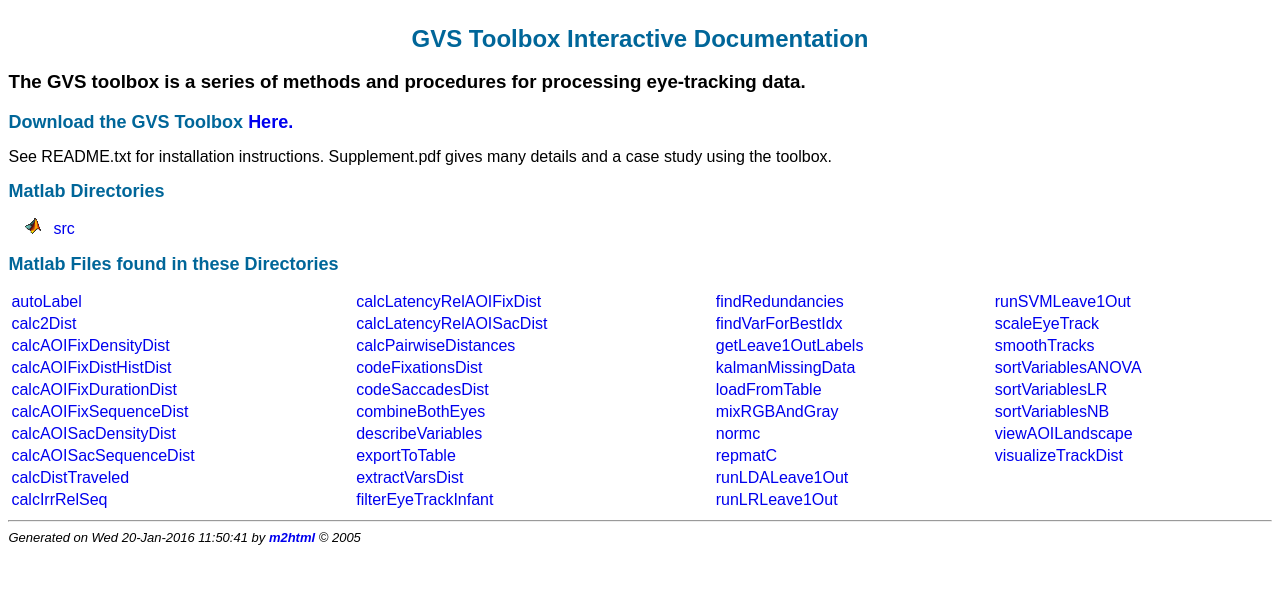
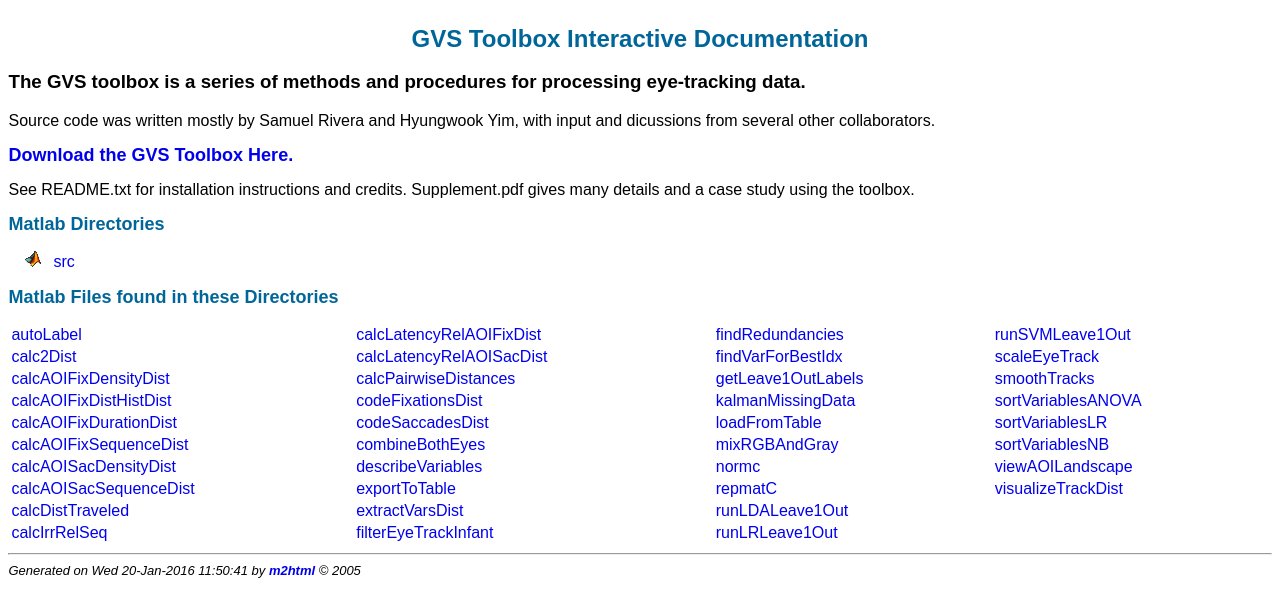
Before and after one commit to sriveravi/GVSToolbox, a plain HTML site: page index.html in a window 1280 px wide. Drawn offline with Linux system fonts and the light colour scheme.

Commit message:
updated index

```diff
--- a/index.html
+++ b/index.html
@@ -2,7 +2,7 @@
                 "http://www.w3.org/TR/REC-html40/loose.dtd">
 <html>
 <head>
-  <title>Matlab Index</title>
+  <title>GVS Toolbox</title>
   <meta name="keywords" content="src">
   <meta name="description" content="src">
   <meta http-equiv="Content-Type" content="text/html; charset=iso-8859-1">
@@ -17,11 +17,12 @@
 
 <a name="_top"></a>
 <h1>GVS Toolbox Interactive Documentation</h1>
-<h3>The GVS toolbox is a series of methods and procedures for processing eye-tracking data. </h3>
+<h3>The GVS toolbox is a series of methods and procedures for processing eye-tracking data.</h3>
+Source code was written mostly by Samuel Rivera and Hyungwook Yim, with input and dicussions from several other collaborators.
 
-<h2>Download the GVS Toolbox <a href="https://github.com/sriveravi/GVSToolbox">Here.</a> </h2>
+<h2><a href="https://github.com/sriveravi/GVSToolbox">Download the GVS Toolbox Here.</a> </h2>
 
-See README.txt for installation instructions.  Supplement.pdf gives many details and a case study using the toolbox.
+See README.txt for installation instructions and credits.  Supplement.pdf gives many details and a case study using the toolbox.
 
 
 <h2>Matlab Directories</h2>
```
